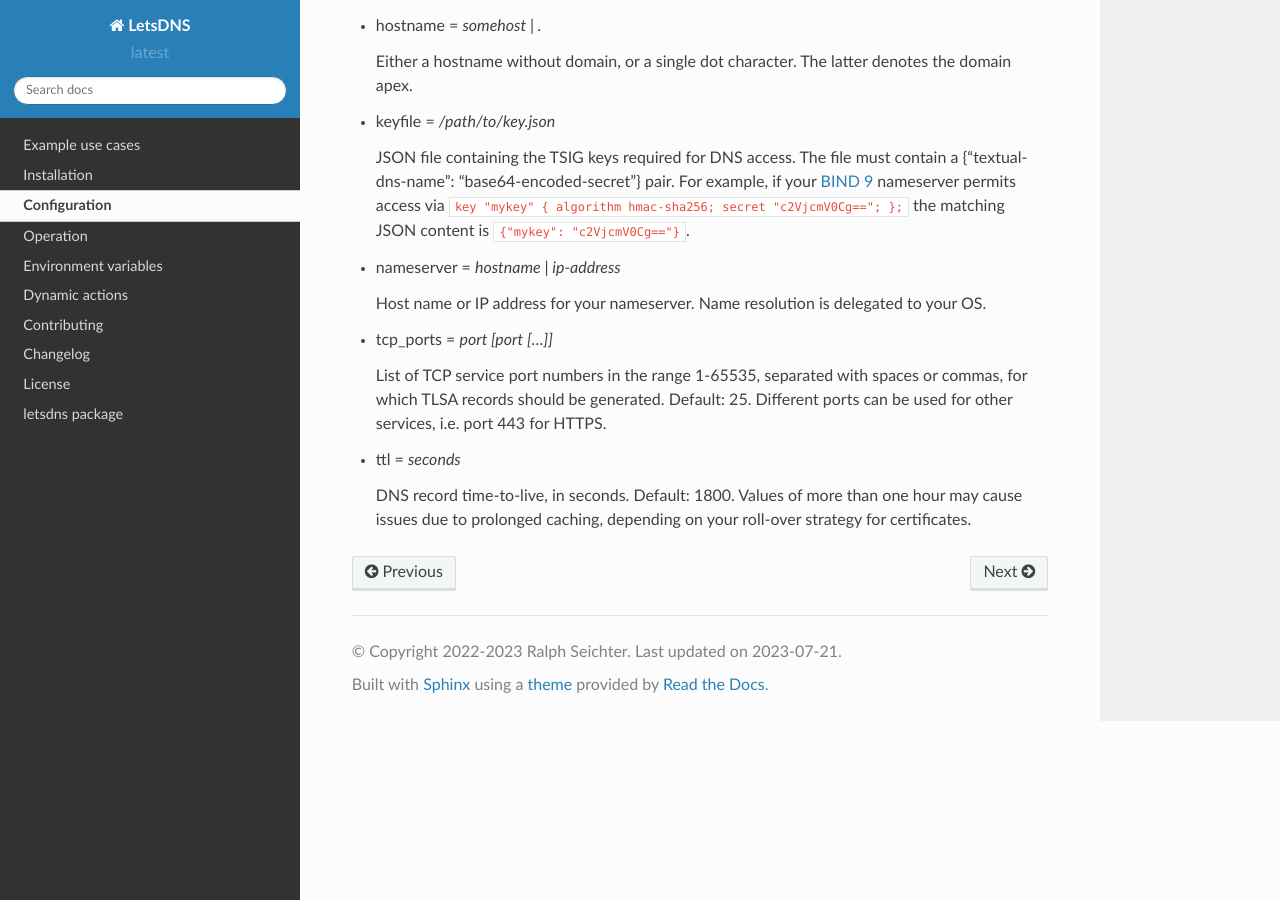
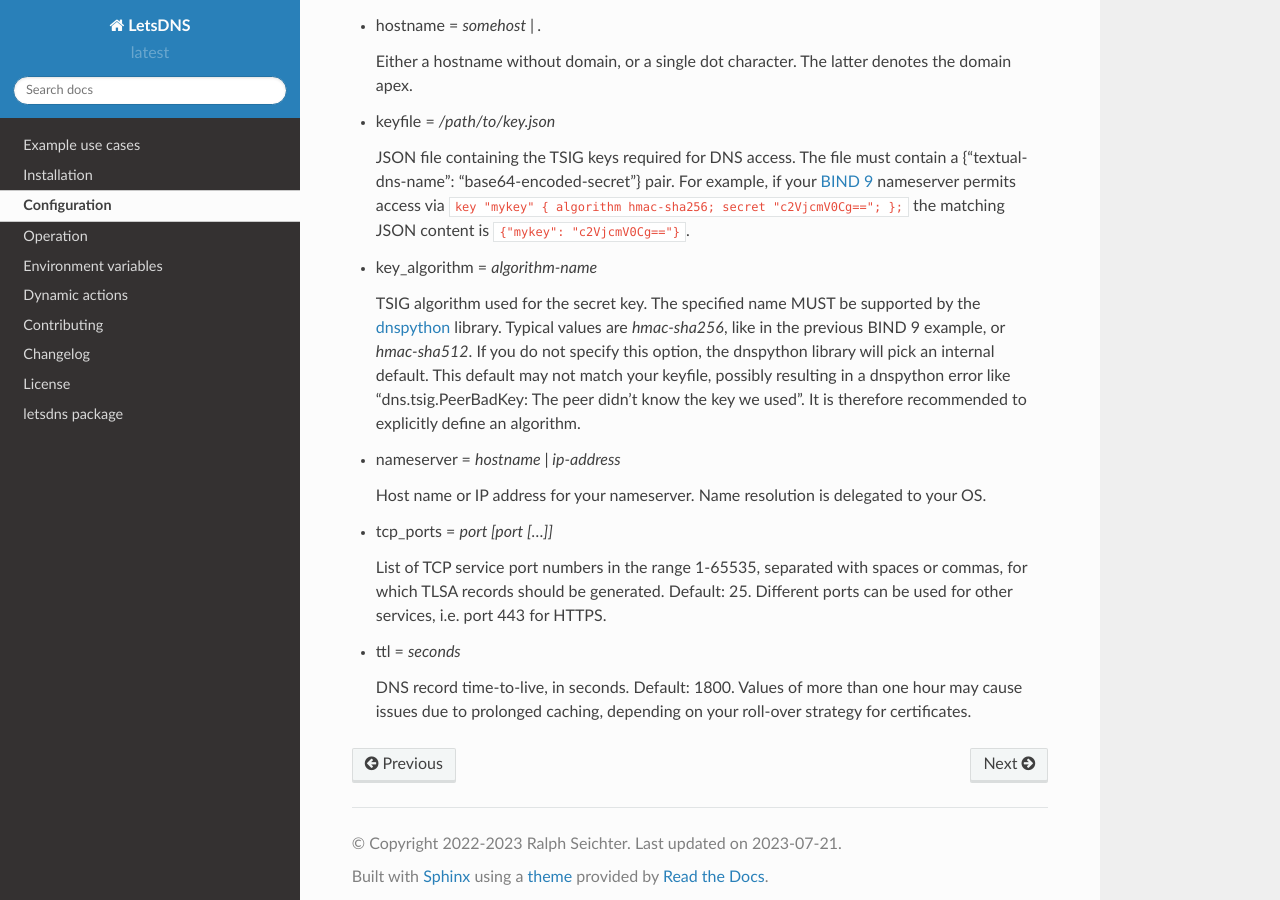
Before and after one commit to LetsDNS/letsdns, a Sphinx documentation site: the page built from docs/source/config.rst, in a window 1280 px wide and 900 px high, scrolled down 1300 px. Built offline with Sphinx 7.4.7 and the Read the Docs theme 2.0.0, drawn with Linux system fonts in a browser that asks for light colours.

Commit message:
Update documentation for release 1.2.0

```diff
--- a/docs/source/changelog.rst
+++ b/docs/source/changelog.rst
@@ -1,5 +1,10 @@
 Changelog
 =========
+
+1.2.0 (2023-07-22):
+
+* Enhancement: Support various TSIG key algorithms via the new `key_algorithm`
+  configuration option. Suggested by kub3let.
 
 1.0.1 (2022-08-06):
 
--- a/docs/source/config.rst
+++ b/docs/source/config.rst
@@ -6,6 +6,7 @@ available at Python.org. Please note that LetsDNS uses `extended interpolation`_
 [DEFAULT] configuration section are inherited by all other sections.
 
 .. _BIND 9: https://bind9.readthedocs.io/en/latest/
+.. _dnspython: https://dnspython.readthedocs.io/en/latest/
 .. _dynamic action: dynaction.html
 .. _extended interpolation: https://docs.python.org/3/library/configparser.html#interpolation-of-values
 .. _Hetzner DNS API: https://dns.hetzner.com/api-docs
@@ -85,6 +86,16 @@ horizontal dash).
   ``key "mykey" { algorithm hmac-sha256; secret "c2VjcmV0Cg=="; };``
   the matching JSON content is ``{"mykey": "c2VjcmV0Cg=="}``.
 
+- key_algorithm = *algorithm-name*
+
+  TSIG algorithm used for the secret key. The specified name MUST be supported
+  by the `dnspython`_ library. Typical values are `hmac-sha256`, like in the
+  previous BIND 9 example, or `hmac-sha512`. If you do not specify this option,
+  the dnspython library will pick an internal default. This default may not match
+  your keyfile, possibly resulting in a dnspython error like "dns.tsig.PeerBadKey:
+  The peer didn't know the key we used". It is therefore recommended to explicitly
+  define an algorithm.
+
 - nameserver = *hostname | ip-address*
 
   Host name or IP address for your nameserver. Name resolution is
```
Also changed, not shown: 3 other files.
